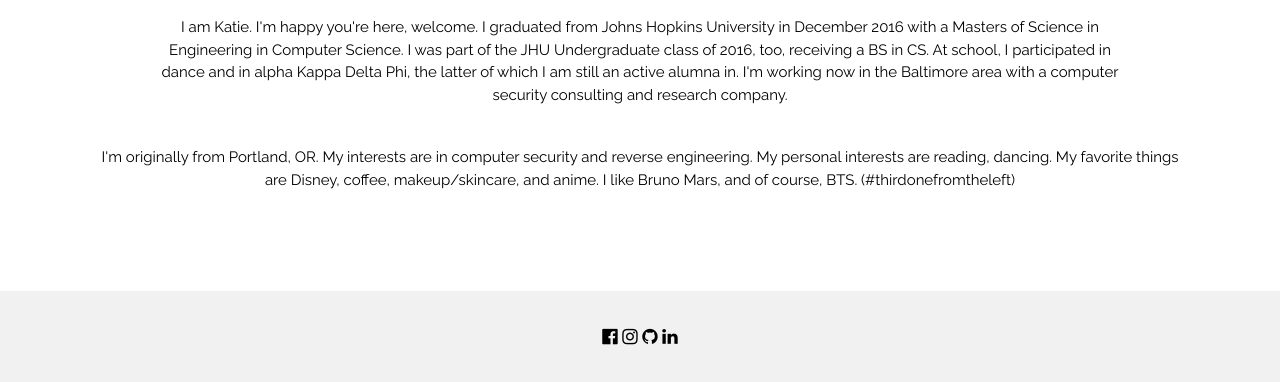
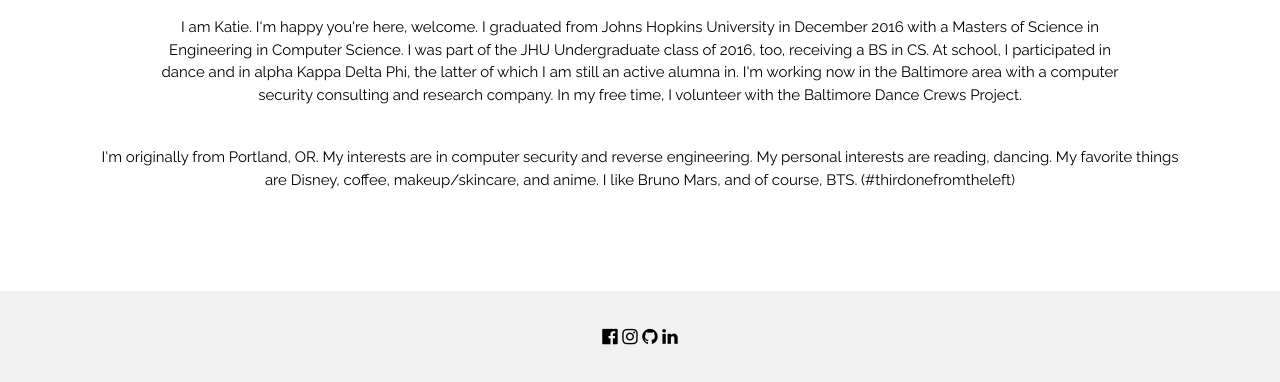
Before and after one commit to katiec089/katiec089.github.io, a Jekyll site: the page about/index.html, which Jekyll copies as it is, in a window 1280 px wide and 900 px high, scrolled down 579 px, cut to the strip 518-900 px from the top of the window. Built offline with Jekyll 4.4.1, drawn with Linux system fonts in a browser that asks for light colours.

Commit message:
save minor things

```diff
--- a/about/index.html
+++ b/about/index.html
@@ -39,6 +39,8 @@
 
                             I'm working now in the Baltimore area with a computer security consulting and research company.
 
+                            In my free time, I volunteer with the Baltimore Dance Crews Project.
+
                             </p>
                             <p style="text-align: center; margin-top: 40px; margin-left: 100px; margin-right: 100px">
 
@@ -55,9 +57,9 @@
                             </p>
 
                             <!-- Footer -->
-                            <footer class="w3-container w3-padding-32 w3-light-grey w3-center w3-large" style="margin-top: 100px; bottom: 0px; width: 100%">
+                            <footer class="w3-container w3-padding-32 w3-light-grey w3-center w3-large" style="margin-top: 100px; margin-bottom: 0px; width: 100%">
                                 <a href="https://www.facebook.com/kchang50"><i class="fa fa-facebook-official w3-hover-opacity"></i></a>
-                                <a href="https://www.instagram.com/sunsetblossom/"><i class="fa fa-instagram w3-hover-opacity"></i></a>
+                                <a href="https://www.instagram.com/katiechang089/"><i class="fa fa-instagram w3-hover-opacity"></i></a>
                                 <a href="https://github.com/katiec089"><i class="fa fa-github w3-hover-opacity"></i></a>
                                 <a href="https://www.linkedin.com/in/katie-chang-b1418938"><i class="fa fa-linkedin w3-hover-opacity"></i></a>
 
```
